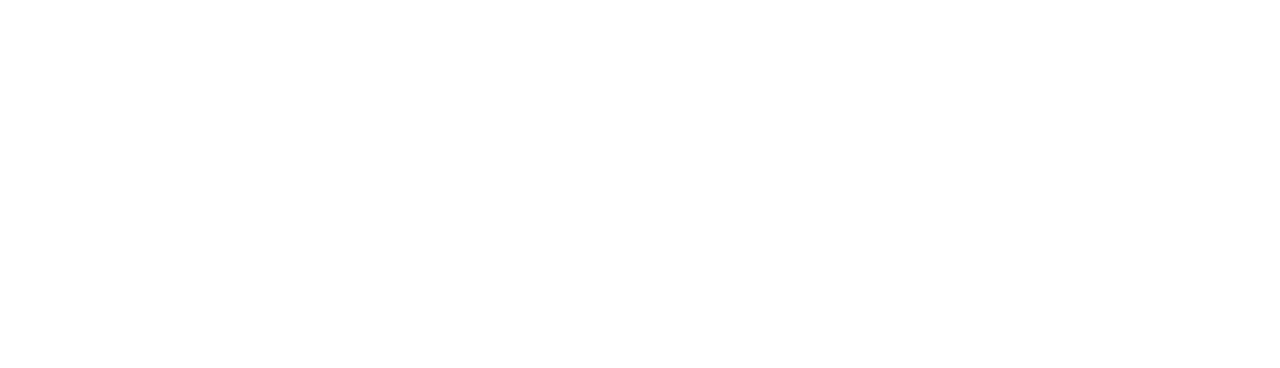
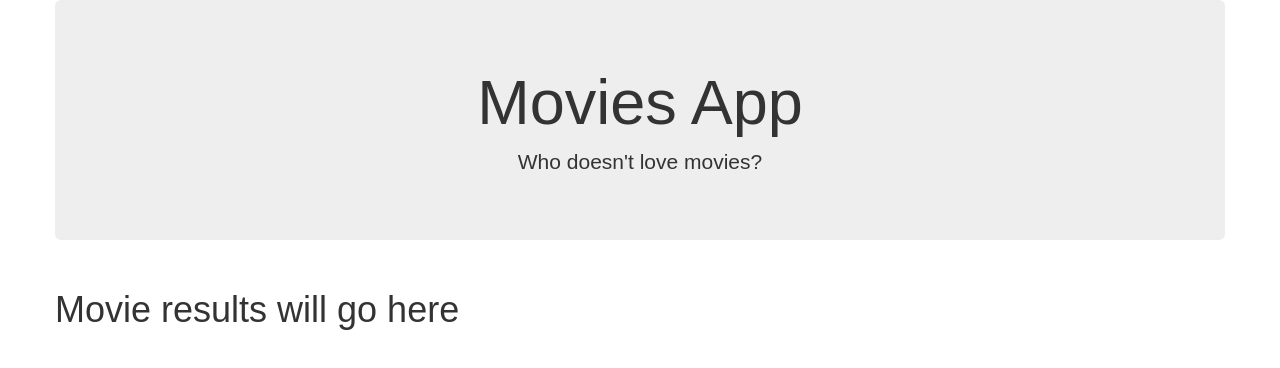
Before and after one commit to pmillerdev/movies-app, a React (Create React App) app: page / in a window 1280 px wide. Shown: the top 368 px of the page. Built offline with nearby package versions, Linux system fonts and the light colour scheme.

Commit message:
feat: created jumbotron and movie results components

```diff
--- a/src/App.js
+++ /dev/null
@@ -1,12 +0,0 @@
-import React, { Component } from 'react';
-
-class App extends Component {
-  render() {
-    return (
-      <div className="App">
-      </div>
-    );
-  }
-}
-
-export default App;
--- /dev/null
+++ b/src/components/App.js
@@ -0,0 +1,22 @@
+import React, { Component } from 'react';
+import MovieResults from "./MovieResults";
+
+class App extends Component {
+  render() {
+    return (
+      <div className="container">
+        <div className="row">
+          <div className="jumbotron text-center">
+            <h1 className="display-4">Movies App</h1>
+            <p className="lead">Who doesn't love movies?</p>
+          </div>
+        </div>
+        <div className="row">
+          <MovieResults />
+        </div>
+      </div>
+    );
+  }
+}
+
+export default App;
--- /dev/null
+++ b/src/components/MovieResults.js
@@ -0,0 +1,11 @@
+import React, { Component } from "react";
+
+class MovieResults extends Component {
+  render() {
+    return(
+      <h1>Movie results will go here</h1>
+    )
+  }
+};
+
+export default MovieResults;
--- a/src/index.js
+++ b/src/index.js
@@ -1,7 +1,7 @@
 import React from 'react';
 import ReactDOM from 'react-dom';
 import './index.css';
-import App from './App';
+import App from './components/App';
 import registerServiceWorker from './registerServiceWorker';
 
 ReactDOM.render(<App />, document.getElementById('root'));
```
Also changed, not shown: 1 other file (tests, documents, lock files or other folders).
